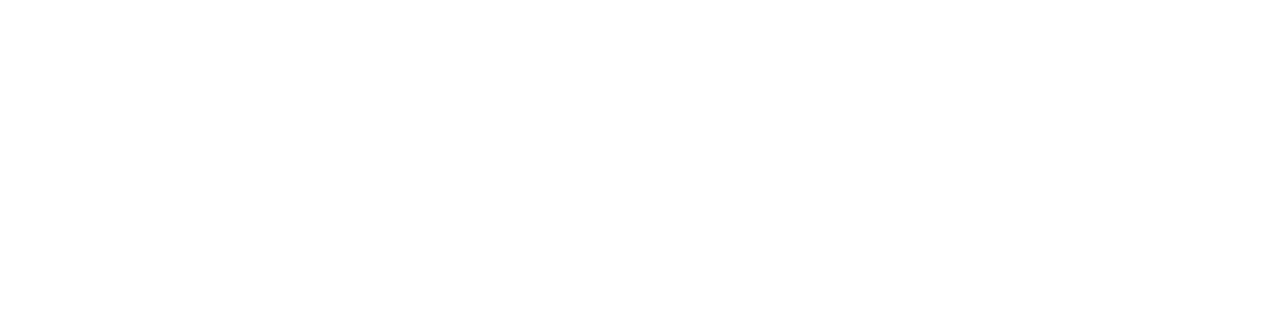
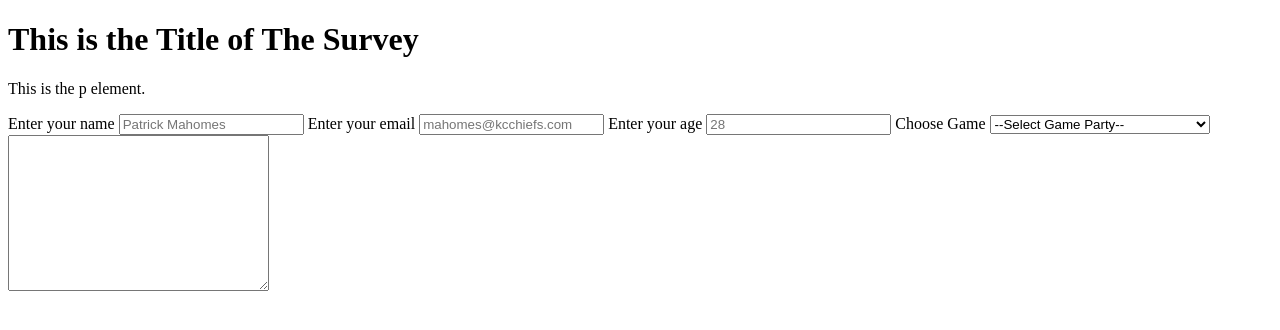
Before and after one commit to kashfifahim/Survey-Form-FCC-Certification-Project, a plain HTML site: page index.html in a window 1280 px wide. Drawn offline with Linux system fonts and the light colour scheme.

Commit message:
setting up index.html for form

```diff
--- a/index.html
+++ b/index.html
@@ -7,6 +7,27 @@
     <title>Survey Form</title>
 </head>
 <body>
-
+    <h1 id="title">This is the Title of The Survey</h1>
+    <p id="description">This is the p element.</p>
+    <form action="" id="survey-form">
+        <label for="name">Enter your name</label>
+        <input type="text" name="name" id="name" required
+        placeholder="Patrick Mahomes">
+        <label for="email">Enter your email</label>
+        <input type="email" name="email" id="email" pattern=".+@example\.com"
+        required placeholder="mahomes@kcchiefs.com">
+        <label for="number">Enter your age</label>
+        <input type="number" name="number" id="number" placeholder="28">
+        <label for="dropdown">Choose Game</label>
+        <select name="choose-game" id="dropdown">
+            <option value="">--Select Game Party--</option>
+            <option value="wildcard-game">Wild Card Round</option>
+            <option value="divisional-game">Divisional Round</option>
+            <option value="championship">Conference Championship Game</option>
+            <option value="super-bowl">The Super Bowl</option>
+        </select>
+        <label for="textarea"></label>
+        <textarea name="comments" id="textarea" cols="30" rows="10"></textarea>
+    </form>
 </body>
 </html>
```
